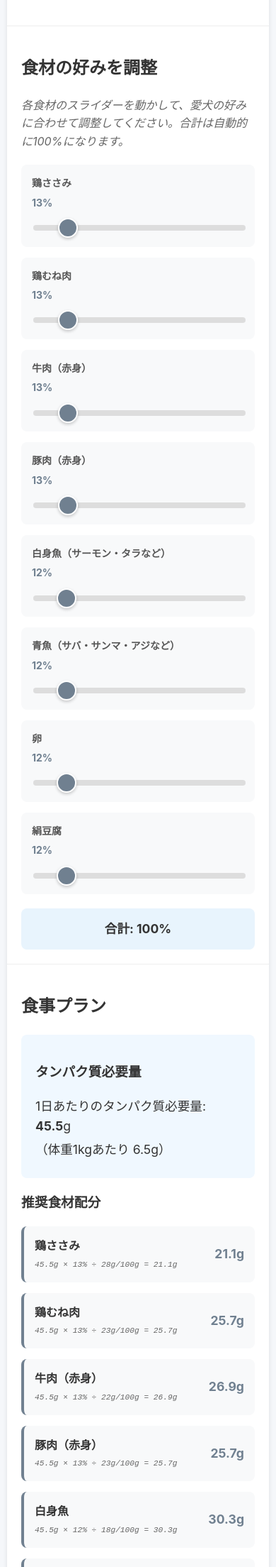
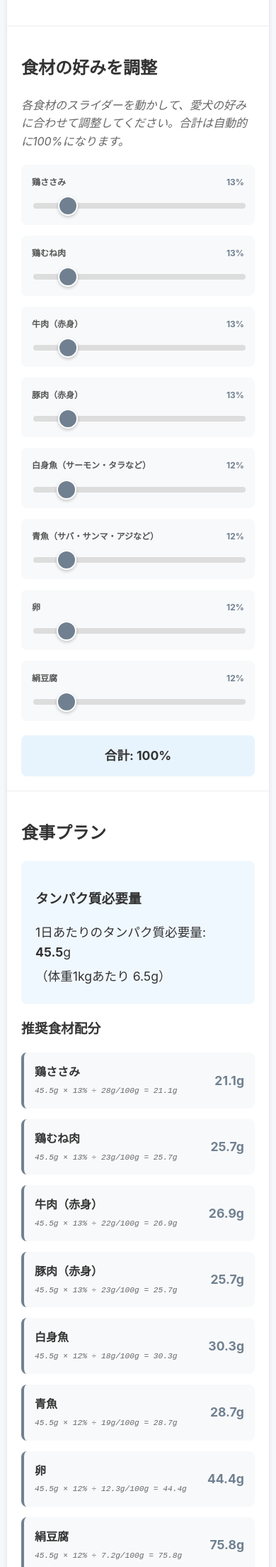
Before and after one commit to argki/dog-meal-planner, a Jekyll site: the page built from index.html, in a window 390 px wide. Shown: the part 377-2585 px from the top of the page at 71% size. Built offline with Jekyll 4.4.1, drawn with Linux system fonts in a browser that asks for light colours.

Commit message:
Update: 横幅が600px以下でも食材名とパーセンテージが同じ行に表示されるように

```diff
--- a/assets/css/style.css
+++ b/assets/css/style.css
@@ -314,13 +314,22 @@ input[type="number"]:focus, select:focus {
     }
 
     .ingredient-header {
-        flex-direction: column;
-        align-items: flex-start;
-        gap: 5px;
+        flex-direction: row;
+        align-items: center;
+        gap: 10px;
+    }
+
+    .ingredient-header label {
+        font-size: 12px;
+        flex: 1;
+        min-width: 0;
     }
 
     .percentage {
-        text-align: left;
+        text-align: right;
+        font-size: 12px;
+        min-width: 35px;
+        flex-shrink: 0;
     }
 
     .meal-item-formula {
```
